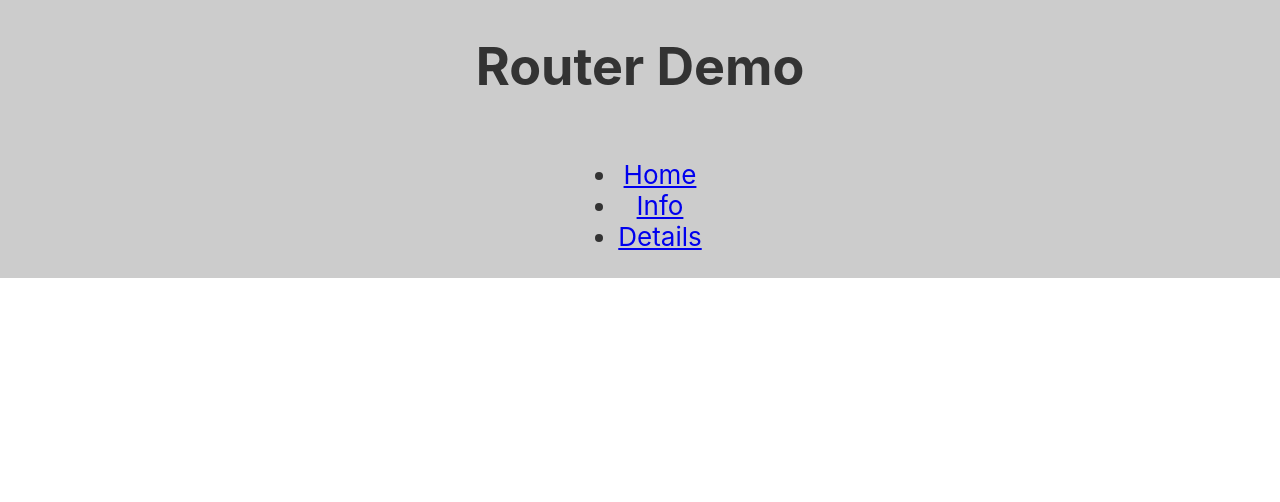
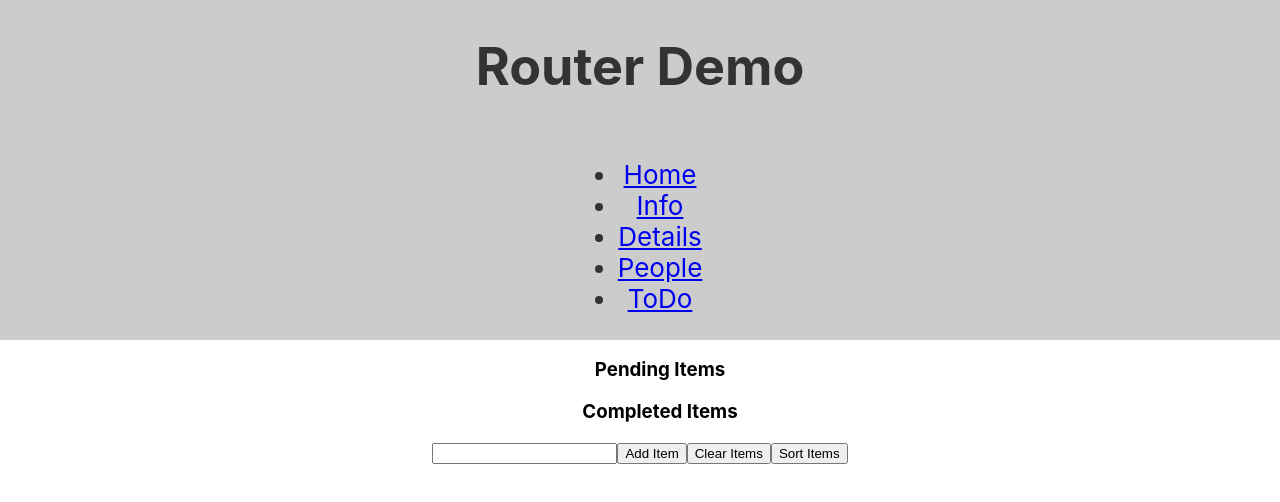
Before and after one commit to JamesonG-UAlberta/UAlberta-WCBWebDev_EXSM3940_Demo, a React (Create React App) app: page /todo in a window 1280 px wide. Shown: the top 502 px of the page. Built offline with nearby package versions, Linux system fonts and the light colour scheme.

Commit message:
Added a page; Imported ToDo from 3939 and linked it;

```diff
--- a/src/App.js
+++ b/src/App.js
@@ -3,6 +3,8 @@ import './App.css';
 import Info from './pages/Info';
 import Home from './pages/Home';
 import Details from './pages/Details';
+import People from './pages/People';
+import ToDo from './pages/ToDo';
 import { Routes, Link, Route } from 'react-router-dom';
 
 function App() {
@@ -15,6 +17,8 @@ function App() {
             <li><Link to="/">Home</Link></li>
             <li><Link to="/info">Info</Link></li>
             <li><Link to="/details">Details</Link></li>
+            <li><Link to="/people">People</Link></li>
+            <li><Link to="/todo">ToDo</Link></li>
           </ul>
         </nav>
       </header>
@@ -23,6 +27,8 @@ function App() {
           <Route path="/" element={<Home />} />
           <Route path="/info" element={<Info />} />
           <Route path="/details" element={<Details />} />
+          <Route path="/people" element={<People />} />
+          <Route path="/todo" element={<ToDo />} />
         </Routes>
       </main>
     </div>
--- /dev/null
+++ b/src/pages/People.js
@@ -0,0 +1,14 @@
+import React, { Component } from 'react';
+
+class People extends Component {
+    render() {
+        return (
+            <div>
+                <h2>People!</h2>
+                <p>Our organization has many people in it of varying peopleness. A couple of the office pets are smart enough to qualify as people, I think.</p>
+            </div>
+        );
+    }
+}
+
+export default People;
--- /dev/null
+++ b/src/pages/ToDo.js
@@ -0,0 +1,85 @@
+import '../App.css';
+import React from 'react';
+
+class ToDo extends React.Component {
+    constructor(props) {
+        super(props);
+        // Initialize state.
+        this.state = {
+            pendingItems: [],
+            completedItems: [],
+            inputValue: ""
+        }
+
+        this.handleInput = this.handleInput.bind(this);
+    }
+
+    handleInput(event) {
+        this.setState({
+            inputValue: event.target.value
+        });
+    }
+
+    render() {
+        return (
+            <div>
+                <ul>
+                    <h3>Pending Items</h3>
+                    {/* For each item in our items list, render a list item. */}
+                    {this.state.pendingItems.map(x => <li key={x}><input type="checkbox" onChange={((event) => {
+                         this.setState(currentState => ({
+                            // Replace pending items with everything sans the item we're moving.
+                            pendingItems: [...currentState.pendingItems.filter(y => y !== x)],
+                            // Append the item we're moving to completed items.
+                            completedItems: [...currentState.completedItems, x]
+                        }));
+                    }).bind(this)}></input>{x}</li>)}
+                </ul>
+                <ul>
+                    <h3>Completed Items</h3>
+                    {/* For each item in our items list, render a list item. */}
+                    {this.state.completedItems.map(x => <li key={x}><input type="checkbox" defaultChecked onChange={((event) => {
+                         this.setState(currentState => ({
+                            // Replace pending items with everything sans the item we're moving.
+                            completedItems: [...currentState.completedItems.filter(y => y !== x)],
+                            // Append the item we're moving to completed items.
+                            pendingItems: [...currentState.pendingItems, x]
+                        }));
+                    }).bind(this)}></input>{x}</li>)}
+                </ul>
+                {/* Bind our input to a reference called toDoInput, allowing us to use it without a querySelector, etc.*/}
+                <input type="text" value={this.state.inputValue} ref={thisNode => this.toDoInput = thisNode} onChange={this.handleInput}></input>
+                <button onClick={(() => {
+                    {/*
+                        When we click the button, overwrite the existing items array with the previous items plus the new item.
+                        You must treat state items as immutable. That means no append(), no pop(), no push().
+                        That's because calling those methods does not trigger a refresh, as they do not call setState.
+                        We can use the spread operator (...) to generate a new array including all the items from the old one, plus something else.
+                    */}
+                    if (this.toDoInput.value.trim() !== "")
+                    {
+                        this.setState(currentState => ({
+                            pendingItems: [...currentState.pendingItems, this.toDoInput.value.trim()]
+                        }));
+                    }
+                    this.setState({
+                        inputValue: ""
+                    });
+                    this.toDoInput.focus();
+                }).bind(this)}>Add Item</button>
+                <button onClick={(() => {
+                    this.setState({
+                        pendingItems: []
+                    });
+                }).bind(this)}>Clear Items</button>
+                <button onClick={(() => {
+                    this.setState(currentState => ({
+                        pendingItems: [...currentState.pendingItems.sort()]
+                    }));
+                }).bind(this)}>Sort Items</button>
+            </div>
+        );
+    }
+
+}
+export default ToDo;
```
